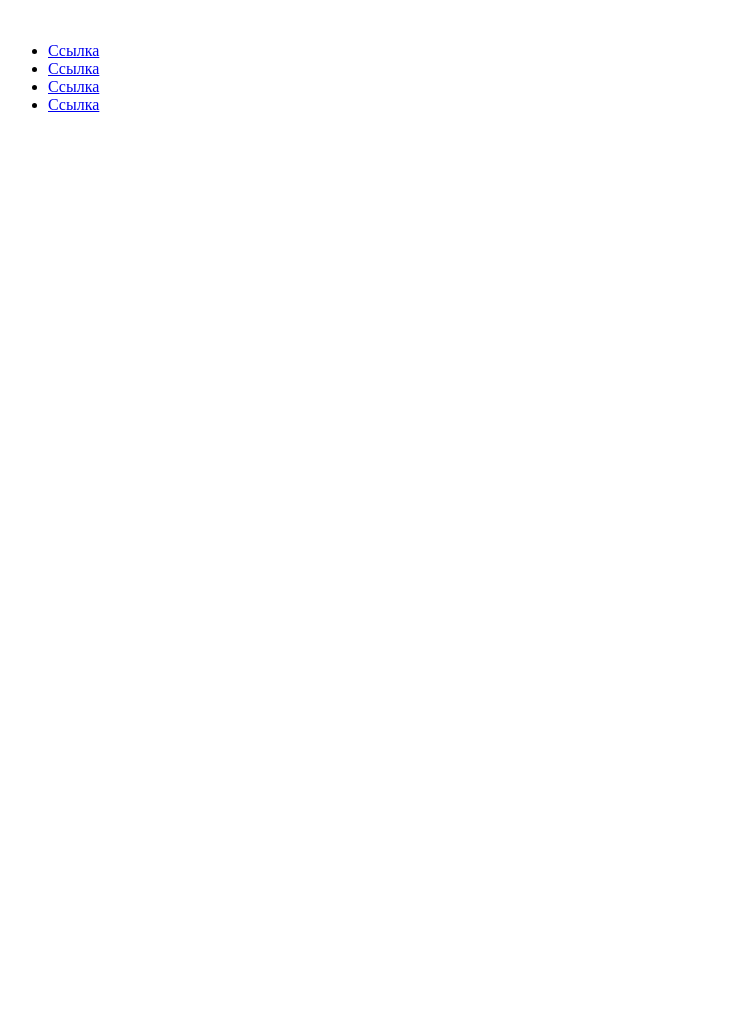
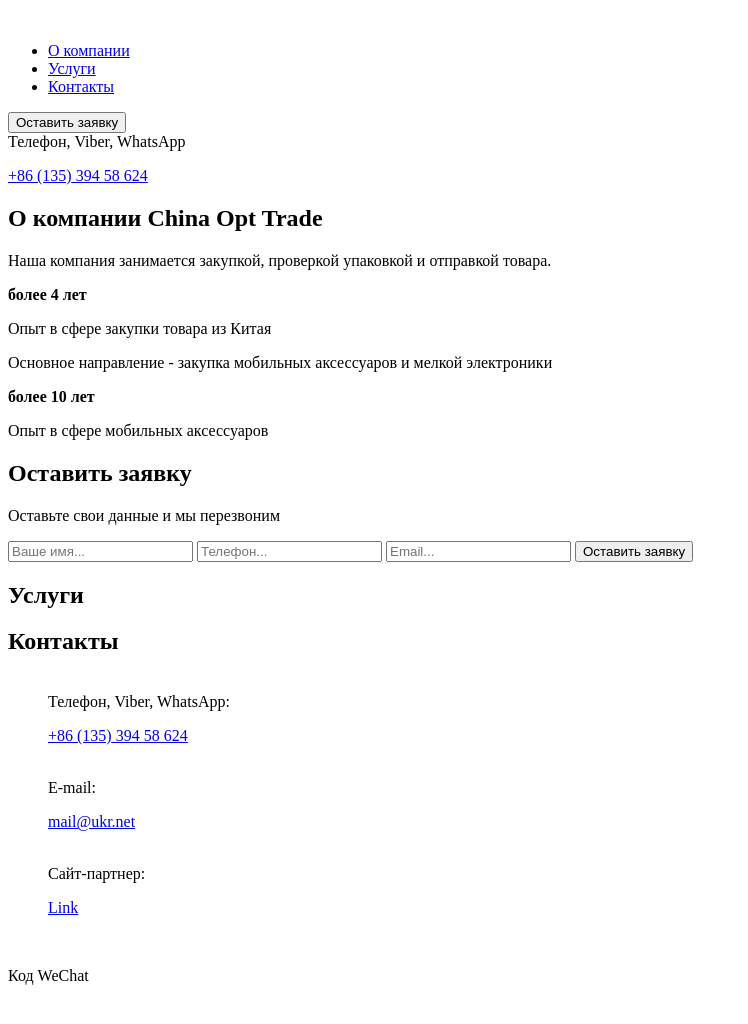
Before and after one commit to Serega2/site-test, a plain HTML site: page index.html in a window 1280 px wide. Shown: the whole page, without its empty margins (0-748 px from the left). Before the commit the page ends 800 px from the top, so only its background shows below. Drawn offline with Linux system fonts and the light colour scheme.

Commit message:
Новая верстка

```diff
--- a/index.html
+++ b/index.html
@@ -7,25 +7,128 @@
 	<title>Site title</title>
 </head>
 <body>
-	<header>
-		<div class="logo" id="logo">
-			<a href="#logo"><img src="" alt=""></a>
+	<div class="container">
+		<header class="main-header">
+			<div class="logo">
+				<a href="#logo">
+					<img src="" alt="">
+				</a>
 			</div>
 			<nav>
 				<ul>
-				<li><a href="#">Ссылка</a></li>
-				<li><a href="#">Ссылка</a></li>
-				<li><a href="#">Ссылка</a></li>
-				<li><a href="#">Ссылка</a></li>
+					<li>
+						<a href="#about">О компании</a>
+					</li>
+					<li>
+						<a href="#services">Услуги</a>
+					</li>
+					<li>
+						<a href="#contacts">Контакты</a>
+					</li>
 				</ul>
 			</nav>
+			<button>Оставить заявку</button>
+			<div class="header-phone">
+				<span>Телефон, Viber, WhatsApp</span>
+				<p>
+					<a href="tel:+8613539458624">
+						<span class="phone">+86 (135)</span> 394 58 624
+					</a>
+				</p>
+			</div>
 		</header>
-	<main>
+		<main class="main-section">
+			<section id="about">
+				<div class="main-content">
+					<div class="title">
+						<h2>О компании <span>China</span> Opt Trade</h2>
+					</div>
+					<div class="main-content-left">
+						<p>Наша компания занимается закупкой, проверкой упаковкой и отправкой товара.</p>
+						<div class="content-left-section">
+							<b>более <span>4</span> лет</b>
+							<p>Опыт в сфере закупки товара из Китая</p>
+						</div>
+					</div>
+					<div class="main-content-right">
+						<p>Основное направление - закупка мобильных аксессуаров и мелкой электроники</p>
+						<div class="content-right-section">
+							<b>более <span>10</span> лет</b>
+							<p>Опыт в сфере мобильных аксессуаров</p>
+						</div>
+					</div>
+				</div>
+				<div class="order">
+					<h2>Оставить заявку</h2>
+					<p>Оставьте свои данные и мы перезвоним</p>
+					<form action="" method="post">
+						<input type="text" name="user_name" placeholder="Ваше имя..." required>
+						<input type="tel" name="user_phone" placeholder="Телефон..." required>
+						<input type="mail" placeholder="Email..." required>
+						<input type="submit" value="Оставить заявку">
+					</form>
+				</div>
+			</section>
+			<section id="services">
+				<h2>Услуги</h2>
+				<div class="service-item"></div>
+				<div class="service-item"></div>
+				<div class="service-item"></div>
+				<div class="service-item"></div>
+			</section>
+			<section id="contacts">
+				<h2>Контакты</h2>
+				<div class="contact-item-wrap">
+					<div class="contact-item">
+						<figure>
+						    <img src="" alt="">
+						    <figcaption>Телефон, Viber, WhatsApp:</figcaption>
+						    <p>
+						    	<a href="tel:+8613539458624"><span>+86 (135)</span> 394 58 624</a>
+						    </p>
+					   </figure>
+					</div>
+					<div class="contact-item">
+						<figure>
+					    	<img src="" alt="">
+					    	<figcaption>E-mail:</figcaption>
+					    	<p>
+					    		<a href="mail:mail@ukr.net">mail@ukr.net</a>
+					    	</p>
+					   </figure>
+					</div>
+					<div class="contact-item">
+						<figure>
+					    	<img src="" alt="">
+					    	<figcaption>Сайт-партнер:</figcaption>
+					    	<p>
+					    		<a href="#">Link</a>
+					    	</p>
+					   </figure>
+					</div>
+				</div>
+				<div class="barcode-section">
+					<div class="barcode">
+						<div class="barcode-left">
+							<img src="" alt="">
+							<p>Код WeChat</p>
+						</div>
+						<div class="barcode-right">
+							<img src="" alt="">
+						</div>
+					</div>
+				</div>
+			</section>
+		</main>
+		<footer class="main-footer">
+			<div id="map1">
 
-	</main>
-	<footer>
+			</div>
+			<div id="map2">
 
+			</div>
 		</footer>
+	</div>
 <script src="js/main.js"></script>
 </body>
 </html>
```
Lines whose indentation alone changed are shown as unchanged.
